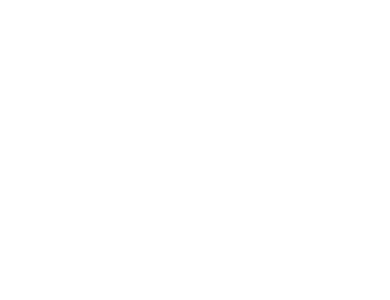
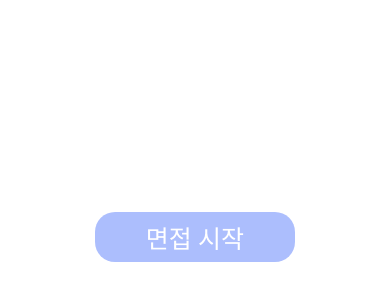
Before and after one commit to kookmin-sw/capstone-2022-15, a React (Create React App) app in the folder src/front/: page /interview in a window 390 px wide. Shown: the part 538-838 px from the top of the page. Built offline with nearby package versions, Linux system fonts and the light colour scheme.

Commit message:
반응형으로 section 구현

```diff
--- a/src/front/src/pages/InterviewPage/Interview.css
+++ b/src/front/src/pages/InterviewPage/Interview.css
@@ -1,15 +1,52 @@
 .interview-app {
     position: relative;
     width: "100%";
-    height: 1110px;
-    padding-left: 140px;
-    padding-right: 140px;
+    height: 100vh;
+    /* padding-left: 140px;
+    padding-right: 140px; */
   }
 
+/*-------------------- interviewer --------------------*/
 .interviewer-section {
-
+    position: relative;
+    width: 100%;
+    /* height: 650px; */
+    height: 85vh;
 }
 
+/*---------------------- button ----------------------*/
 .button-section {
+    position: relative;
+    width: 100%;
+    /* height: 135px; */
+    /* margin-top: 330px; */
+    height: 15vh;
 
+    display: flex;
 }
+
+.start-interview-button {
+    display: flex;
+    flex-direction: row;
+    justify-content: center;
+    align-items: center;
+    margin: auto;
+    margin-top: 25px;
+
+    position: relative;
+    width: 200px;
+    height: 50px;
+
+    font-family: Montserrat;
+    font-style: normal;
+    font-weight: 500;
+    font-size: 25px;
+    color: white;
+    /* line-height: 37px; */
+
+    background: rgba(91, 126, 251, 0.5);
+    border-radius: 20px;
+    border: none;
+
+    cursor: pointer;
+}
--- a/src/front/src/pages/InterviewPage/Interview.js
+++ b/src/front/src/pages/InterviewPage/Interview.js
@@ -6,7 +6,7 @@ let count = 1;
 
 function Interview() {
     const [buttonState, setButtonState] = useState(true);
-    const [questionNumberState, setQuestionNumberState] = useState(1);
+    // const [questionNumberState, setQuestionNumberState] = useState(1);
 
     // function changeButtonStateTrue() {
     //     setButtonState(true);
@@ -23,15 +23,20 @@ function Interview() {
 
     return (
         <div className="interview-app">
+            {/*------ 가상 면접관 ------*/}
             <div className="interviewer-section">
 
             </div>
+            {/*-------- 사용자 --------*/}
             <div className="button-section">
+                {/* state true : 면접 시작 button */}
                 {buttonState && <button className="start-interview-button" onClick={() => setButtonState(false)}>
-                    start
+                    면접 시작
                 </button>}
-                {!buttonState && <button className="stop-interview-button" onClick={() => setButtonState(true)}>
-                    stop
+                {/* state false : 다음 질문 button */}
+                {/* {!buttonState && <button className="stop-interview-button" onClick={() => setButtonState(true)}> */}
+                {!buttonState && <button className="stop-interview-button">
+                    다음 질문
                 </button>}
             </div>
         </div>
```
